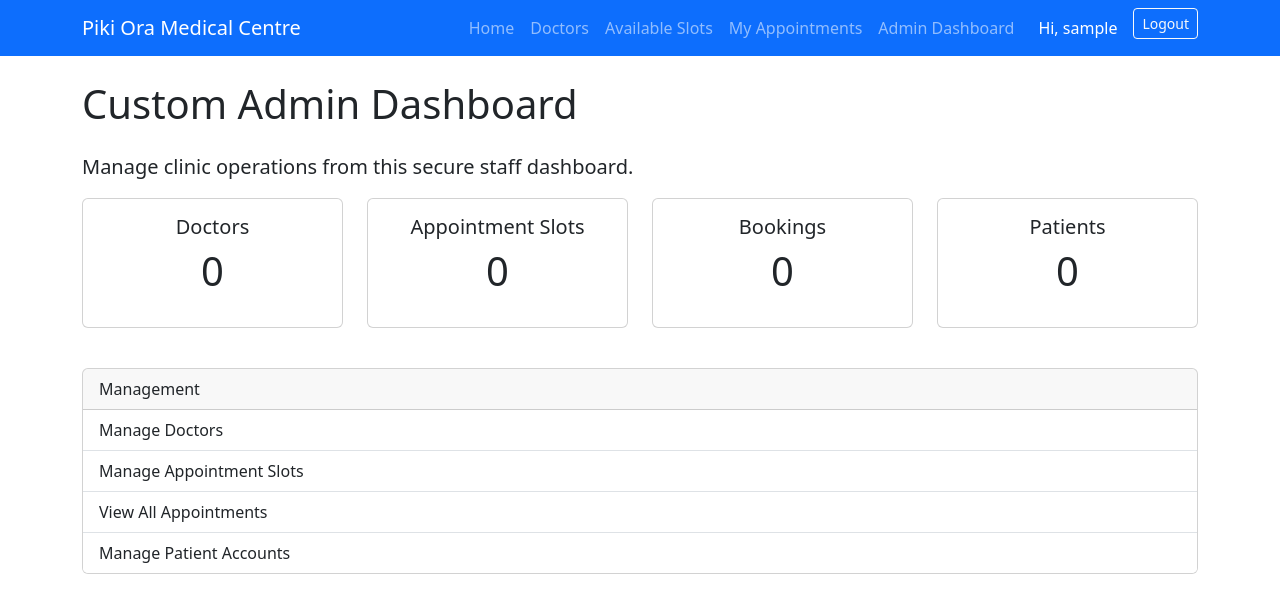
After one commit to Perisi02/ISCG7420-Assignment1-Task2, a Django app: page /dashboard/ in a window 1280 px wide. The commit adds this page. Shown: the top 613 px of the page. Run offline with Django 5.2, Linux system fonts and the light colour scheme; the visitor is signed in with stand-in values (Sample User, id 1); data comes from the database, SQL or seed files in the repository; data that the repository does not hold is empty.

Commit message:
Add admin dashboard

```diff
--- a/appointment/templates/appointment/base.html
+++ b/appointment/templates/appointment/base.html
@@ -19,12 +19,29 @@
         </a>
 
         <div class="navbar-nav ms-auto">
-            <a class="nav-link" href="{% url 'appointment:home' %}">Home</a>
-            <a class="nav-link" href="{% url 'appointment:doctor_list' %}">Doctors</a>
-            <a class="nav-link" href="{% url 'appointment:slot_list' %}">Available Slots</a>
+
+            <a class="nav-link" href="{% url 'appointment:home' %}">
+                Home
+            </a>
+
+            <a class="nav-link" href="{% url 'appointment:doctor_list' %}">
+                Doctors
+            </a>
+
+            <a class="nav-link" href="{% url 'appointment:slot_list' %}">
+                Available Slots
+            </a>
 
             {% if user.is_authenticated %}
-            <a class="nav-link" href="{% url 'appointment:my_appointments' %}">My Appointments</a>
+            <a class="nav-link" href="{% url 'appointment:my_appointments' %}">
+                My Appointments
+            </a>
+
+            {% if user.is_staff %}
+            <a class="nav-link" href="{% url 'appointment:dashboard' %}">
+                Admin Dashboard
+            </a>
+            {% endif %}
 
             <span class="navbar-text text-white ms-3">
                 Hi, {{ user.username }}
--- /dev/null
+++ b/appointment/templates/appointment/dashboard.html
@@ -0,0 +1,72 @@
+{% extends "appointment/base.html" %}
+
+{% block title %}
+    Admin Dashboard | Piki Ora Medical Centre
+{% endblock %}
+
+{% block content %}
+<h1 class="mb-4">Custom Admin Dashboard</h1>
+
+<p class="lead">
+    Manage clinic operations from this secure staff dashboard.
+</p>
+
+<div class="row mb-4">
+    <div class="col-md-3 mb-3">
+        <div class="card text-center h-100">
+            <div class="card-body">
+                <h5 class="card-title">Doctors</h5>
+                <p class="display-6">{{ doctor_count }}</p>
+            </div>
+        </div>
+    </div>
+
+    <div class="col-md-3 mb-3">
+        <div class="card text-center h-100">
+            <div class="card-body">
+                <h5 class="card-title">Appointment Slots</h5>
+                <p class="display-6">{{ slot_count }}</p>
+            </div>
+        </div>
+    </div>
+
+    <div class="col-md-3 mb-3">
+        <div class="card text-center h-100">
+            <div class="card-body">
+                <h5 class="card-title">Bookings</h5>
+                <p class="display-6">{{ appointment_count }}</p>
+            </div>
+        </div>
+    </div>
+
+    <div class="col-md-3 mb-3">
+        <div class="card text-center h-100">
+            <div class="card-body">
+                <h5 class="card-title">Patients</h5>
+                <p class="display-6">{{ patient_count }}</p>
+            </div>
+        </div>
+    </div>
+</div>
+
+<div class="card">
+    <div class="card-header">
+        Management
+    </div>
+
+    <div class="list-group list-group-flush">
+        <a href="#" class="list-group-item list-group-item-action">
+            Manage Doctors
+        </a>
+        <a href="#" class="list-group-item list-group-item-action">
+            Manage Appointment Slots
+        </a>
+        <a href="#" class="list-group-item list-group-item-action">
+            View All Appointments
+        </a>
+        <a href="#" class="list-group-item list-group-item-action">
+            Manage Patient Accounts
+        </a>
+    </div>
+</div>
+{% endblock %}
--- a/appointment/urls.py
+++ b/appointment/urls.py
@@ -12,4 +12,5 @@ urlpatterns = [
     path("appointments/<int:appointment_id>/edit/", views.edit_appointment, name="edit_appointment"),
     path("appointments/<int:appointment_id>/cancel/", views.cancel_appointment, name="cancel_appointment"),
     path("register/", views.register, name="register"),
+    path("dashboard/", views.dashboard, name="dashboard"),
 ]
--- a/appointment/views.py
+++ b/appointment/views.py
@@ -1,7 +1,9 @@
 from django.shortcuts import render, redirect, get_object_or_404
+from django.contrib import messages
+from django.contrib.auth import login
+from django.contrib.auth.models import User
 from django.contrib.auth.decorators import login_required
-from django.contrib.auth import login
-from django.contrib import messages
+from django.contrib.auth.decorators import user_passes_test
 
 from .models import Doctor, AppointmentSlot, Appointment
 from .forms import AppointmentForm, PatientRegistrationForm
@@ -131,3 +133,20 @@ def edit_appointment(request, appointment_id):
         "form": form,
         "appointment": appointment
     })
+
+def staff_required(user):
+    return user.is_authenticated and user.is_staff
+
+@user_passes_test(staff_required)
+def dashboard(request):
+    doctor_count = Doctor.objects.count()
+    slot_count = AppointmentSlot.objects.count()
+    appointment_count = Appointment.objects.count()
+    patient_count = User.objects.filter(is_staff=False).count()
+
+    return render(request, "appointment/dashboard.html", {
+        "doctor_count": doctor_count,
+        "slot_count": slot_count,
+        "appointment_count": appointment_count,
+        "patient_count": patient_count,
+    })
```
